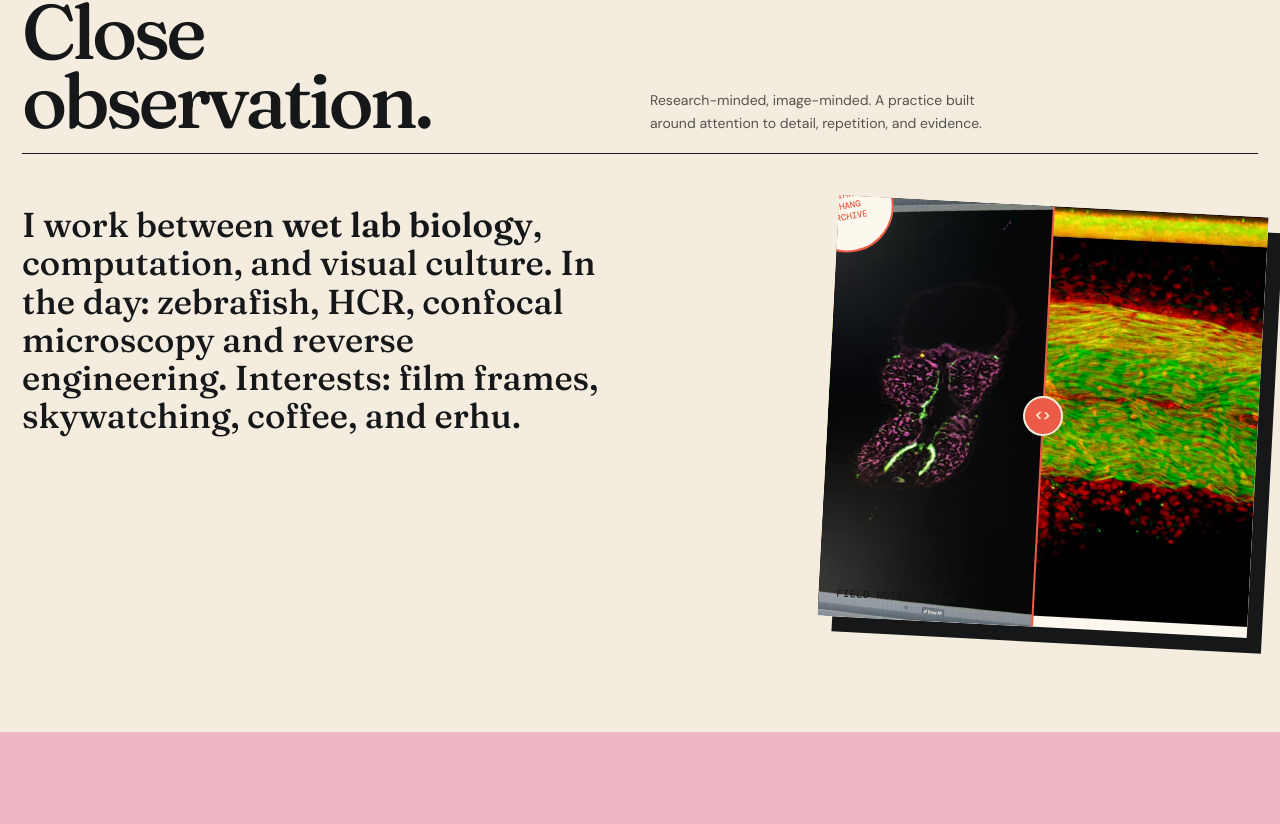
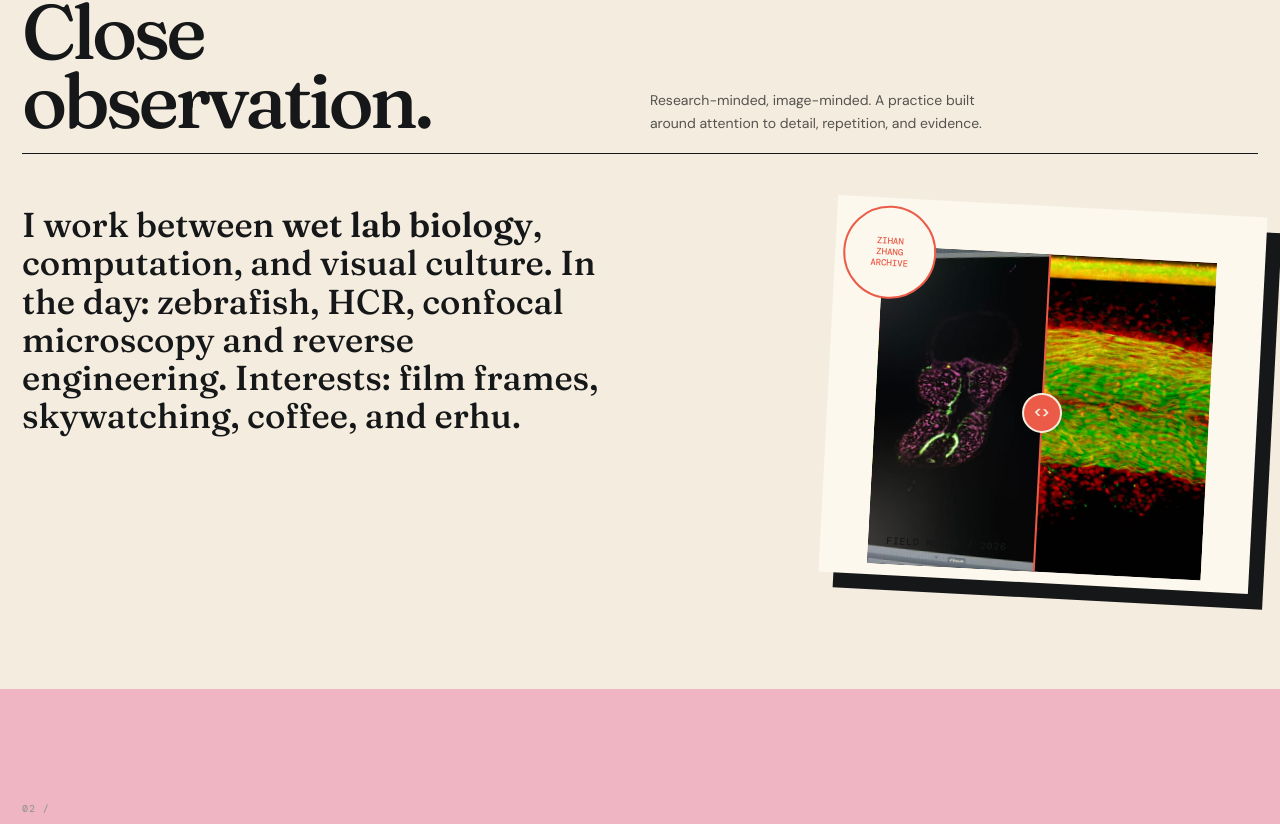
Before and after one commit to hzhang29-droid/HannahZhang-Personal-Website, a React (Vite) app in the folder Figma/Enhance Personal Website Interactivity/: page / in a window 1280 px wide. Shown: the part 1676-2500 px from the top of the page. Built offline with nearby package versions, Linux system fonts and the light colour scheme; a web font is replaced by a local one.

Commit message:
Fix ZIHAN ZHANG ARCHIVE label positioning - now fully visible in top-left corner

```diff
--- a/Figma/Enhance Personal Website Interactivity/src/app/App.tsx
+++ b/Figma/Enhance Personal Website Interactivity/src/app/App.tsx
@@ -701,10 +701,12 @@ function LabImageComparison() {
         position: "relative",
         maxWidth: 430,
         paddingBottom: "11px",
+        paddingTop: "48px",
+        paddingLeft: "48px",
         background: "#fcf8ee",
         boxShadow: `15px 15px 0 ${C.ink}`,
         transform: "rotate(3deg)",
-        overflow: "hidden",
+        overflow: "visible",
         cursor: "ew-resize",
         transition: "transform 0.4s ease",
       }}
@@ -712,6 +714,12 @@ function LabImageComparison() {
       onMouseLeave={e => (e.currentTarget as HTMLElement).style.transform = "rotate(3deg)"}
       data-mag
     >
+      {/* Inner container for image content with overflow clipping */}
+      <div style={{
+        position: "relative",
+        width: "calc(100% - 48px)",
+        overflow: "hidden",
+      }}>
         {/* Base image - immunostaining */}
         <img
           src={immunostaining}
@@ -801,12 +809,13 @@ function LabImageComparison() {
           color: C.ink,
           zIndex: 10,
         }}>FIELD NOTES / 2026</div>
+      </div>
 
       {/* Circle archive label */}
       <div style={{
         position: "absolute",
-        left: -38,
-        top: -36,
+        left: 8,
+        top: 8,
         width: 93,
         aspectRatio: "1",
         border: `2px solid ${C.red}`,
@@ -817,7 +826,6 @@ function LabImageComparison() {
         background: "#fcf8ee",
         font: `500 9px/1.25 ${MONO}`,
         textAlign: "center",
-        transform: "rotate(-13deg)",
         zIndex: 20,
       }}>ZIHAN<br />ZHANG<br />ARCHIVE</div>
     </div>
```
Lines whose indentation alone changed are shown as unchanged.
